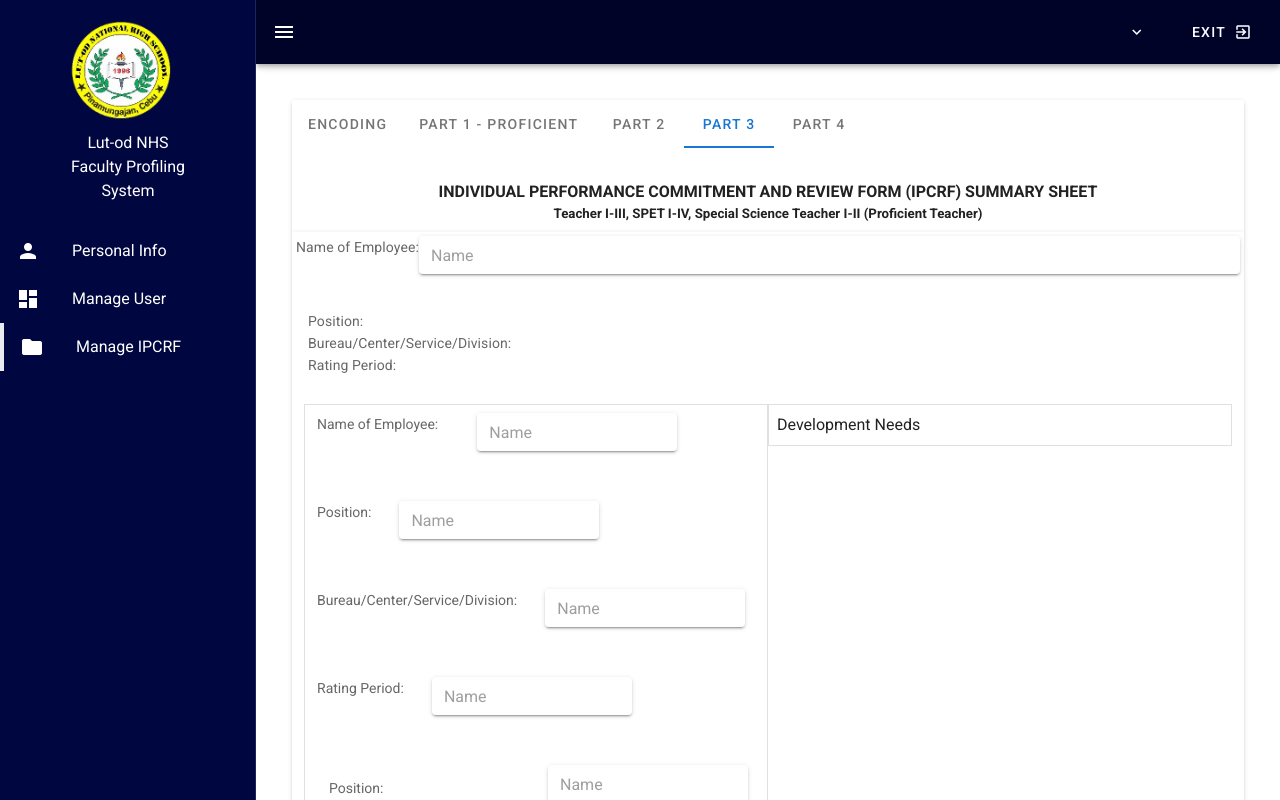
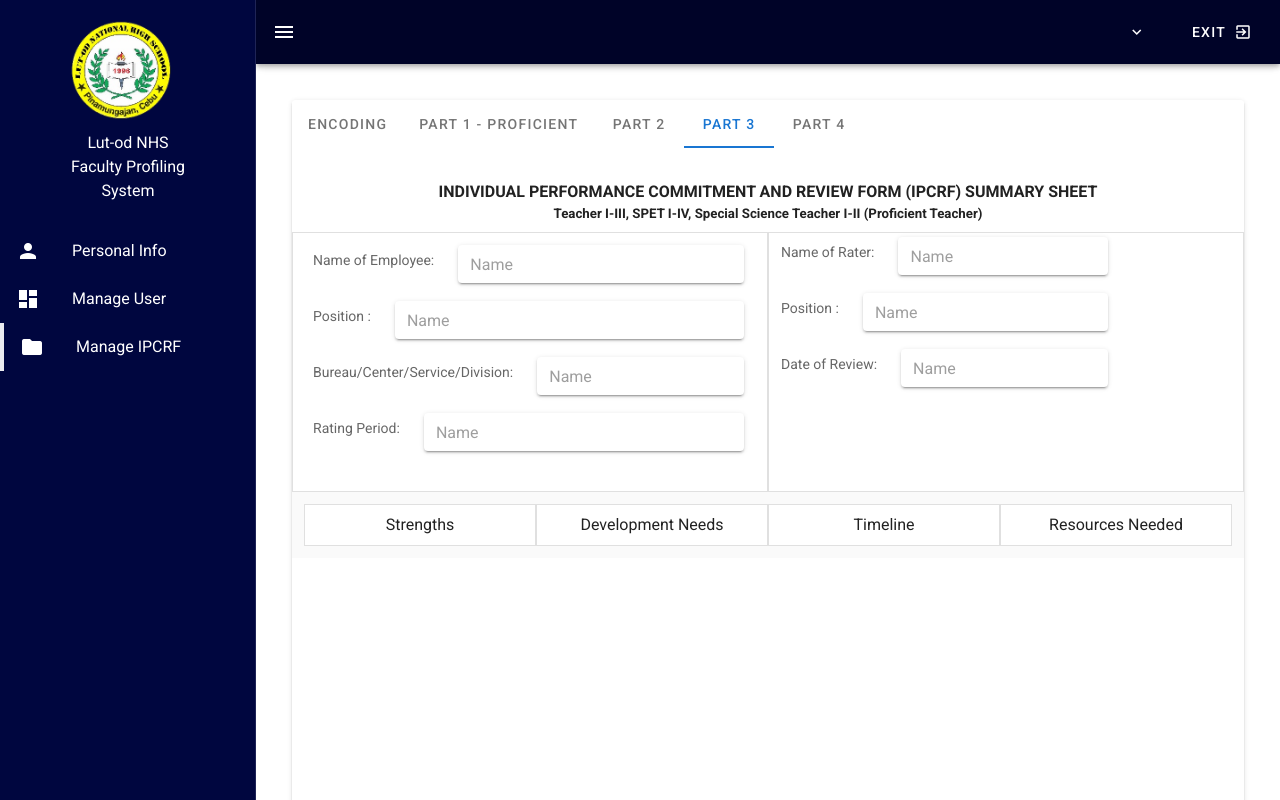
Before and after one commit to eleasar123/faculty-profiling, a Vue app in the folder faculty-fe/: page /manageIpcrf in a window 1280 px wide. Both pictures are taken after a click on the tab "PART 3". Shown: the top 800 px of the page. Built offline with nearby package versions, Linux system fonts and the light colour scheme.

Commit message:
added partial part 3

```diff
--- a/faculty-fe/src/views/ManageIpcrf.vue
+++ b/faculty-fe/src/views/ManageIpcrf.vue
@@ -723,114 +723,128 @@
             >
           </h5>
         </v-card>
-        <v-card tile>
-          <v-card-text>
+
+        <v-row no-gutters>
+          <v-col v-for="n in 2" :key="n" class="">
+            <v-card
+              v-if="n === 1"
+              class="pa-4"
+              outlined
+              tile
+              style="height: 260px"
+            >
+              <tr>
                 <v-row>
-              Name of Employee:
+                  <v-subheader> Name of Employee: </v-subheader>
                   <v-text-field
                     placeholder="Name"
                     solo
-                style="width: 200px"
+                    class="pa-2"
+                    style="width: 100"
                     dense
                     type="text"
                   >
                   </v-text-field
                 ></v-row>
-
-            <br />
-            Position: <br />
-            Bureau/Center/Service/Division: <br />
-            Rating Period: <br />
-          </v-card-text>
-        </v-card>
-
-        <div id="app">
-          <v-app id="inspire">
-            <v-container>
-              <v-row no-gutters>
-                <v-col v-for="n in 2" :key="n">
-                  <v-card
-                    v-if="n === 1"
-                    class="pa-2"
-                    style="height: 500px"
-                    outlined
-                    tile
-                  >
-                    <v-row class="">
-                      <v-subheader> Name of Employee:</v-subheader>
-
-                      <v-col cols="6">
+              </tr>
+              <tr>
+                <v-row>
+                  <v-subheader> Position : </v-subheader>
                   <v-text-field
                     placeholder="Name"
                     solo
-                          style="width: 200px; float:right"
+                    class="pa-2"
+                    style="width: 100"
                     dense
                     type="text"
                   >
-                        </v-text-field>
-                      </v-col>
-                      <v-subheader> Position:</v-subheader>
-
-                      <v-col cols="6">
+                  </v-text-field
+                ></v-row>
+              </tr>
+              <tr>
+                <v-row>
+                  <v-subheader> Bureau/Center/Service/Division: </v-subheader>
                   <v-text-field
                     placeholder="Name"
                     solo
-                          style="width: 200px "
+                    class="pa-2"
+                    style="width: 50"
                     dense
                     type="text"
                   >
-                        </v-text-field>
-                      </v-col>
-                      <v-subheader>  Bureau/Center/Service/Division:</v-subheader>
-
-                      <v-col cols="6">
+                  </v-text-field
+                ></v-row>
+              </tr>
+              <tr>
+                <v-row>
+                  <v-subheader> Rating Period: </v-subheader>
                   <v-text-field
                     placeholder="Name"
                     solo
-                          style="width: 200px"
+                    class="pa-2"
+                    style="width: 100"
                     dense
                     type="text"
                   >
-                        </v-text-field>
-                      </v-col>
-                      <v-subheader> Rating Period:</v-subheader>
+                  </v-text-field
+                ></v-row>
+              </tr>
+            </v-card>
 
-                      <v-col cols="6">
+            <v-card
+
+                v-else-if="n === 2"
+              class="pa-2 card-3 "
+              outlined
+              tile
+              style="height: 260px"
+            >
+              <tr>
+                <v-row>
+                  <v-subheader> Name of Rater: </v-subheader>
                   <v-text-field
                     placeholder="Name"
                     solo
-                          style="width: 200px"
+                    class="pa-2"
+                    style="width: 100"
                     dense
                     type="text"
                   >
-                        </v-text-field>
+                  </v-text-field
+                ></v-row>
+              </tr>
+              <tr>
+                <v-row>
+                  <v-subheader> Position : </v-subheader>
+                  <v-text-field
+                    placeholder="Name"
+                    solo
+                    class="pa-2"
+                    style="width: 100"
+                    dense
+                    type="text"
+                  >
+                  </v-text-field
+                ></v-row>
+              </tr>
+              <tr>
+                <v-row>
+                  <v-subheader> Date of Review: </v-subheader>
+                  <v-text-field
+                    placeholder="Name"
+                    solo
+                    class="pa-2"
+                    style="width: 50"
+                    dense
+                    type="text"
+                  >
+                  </v-text-field
+                ></v-row>
+              </tr>
+            </v-card>
           </v-col>
         </v-row>
 
-                    <v-row>
-                      <v-col cols="6">
-                        <v-subheader>Position:</v-subheader>
-                      </v-col>
-                      <v-col cols="6">
-                        <v-text-field
-                          placeholder="Name"
-                          solo
-                          style="width: 200px"
-                          dense
-                          type="text"
-                        >
-                        </v-text-field>
-                      </v-col>
-                    </v-row>
-                  </v-card>
-                  <v-card v-else-if="n === 2" class="pa-2" outlined tile>
-                    Development Needs
-                  </v-card>
-                </v-col>
-              </v-row>
-            </v-container>
-          </v-app>
-        </div>
 
         <div id="app">
           <v-app id="inspire">
```
Lines whose indentation alone changed are shown as unchanged.
